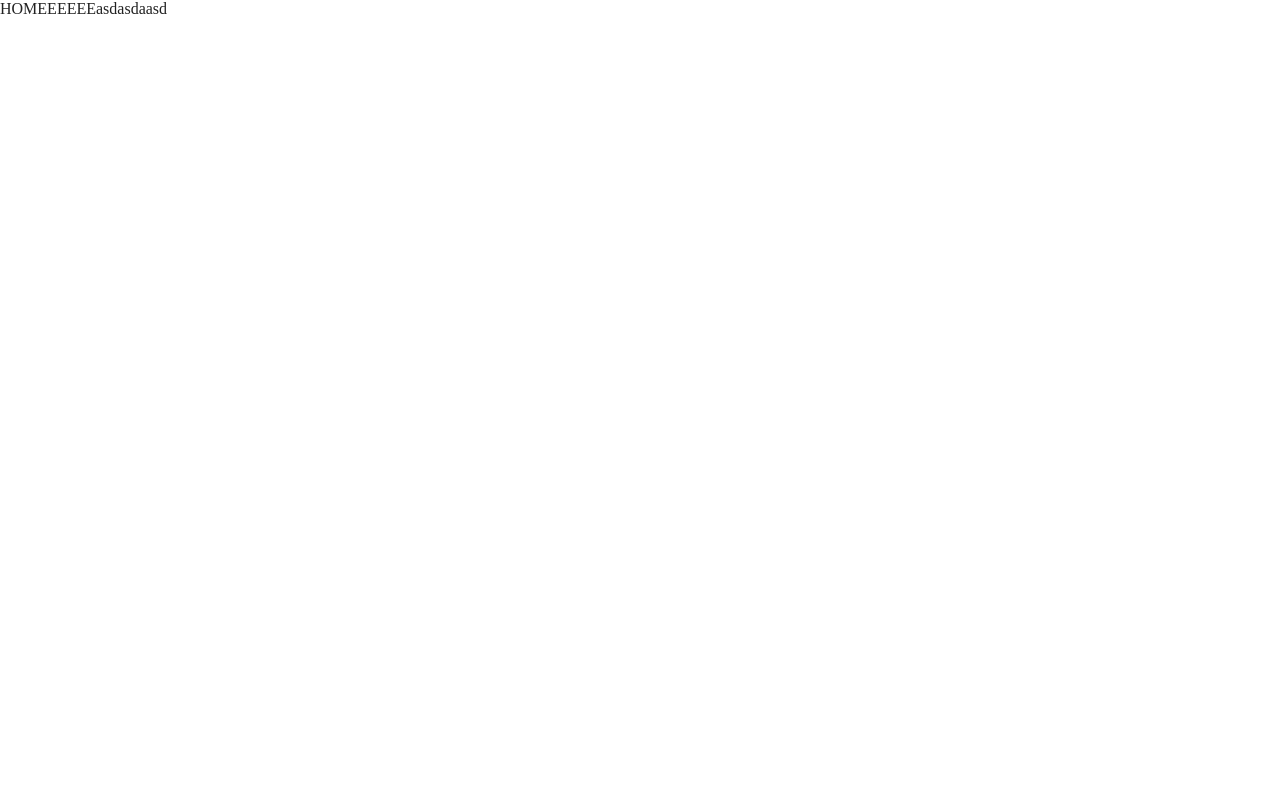
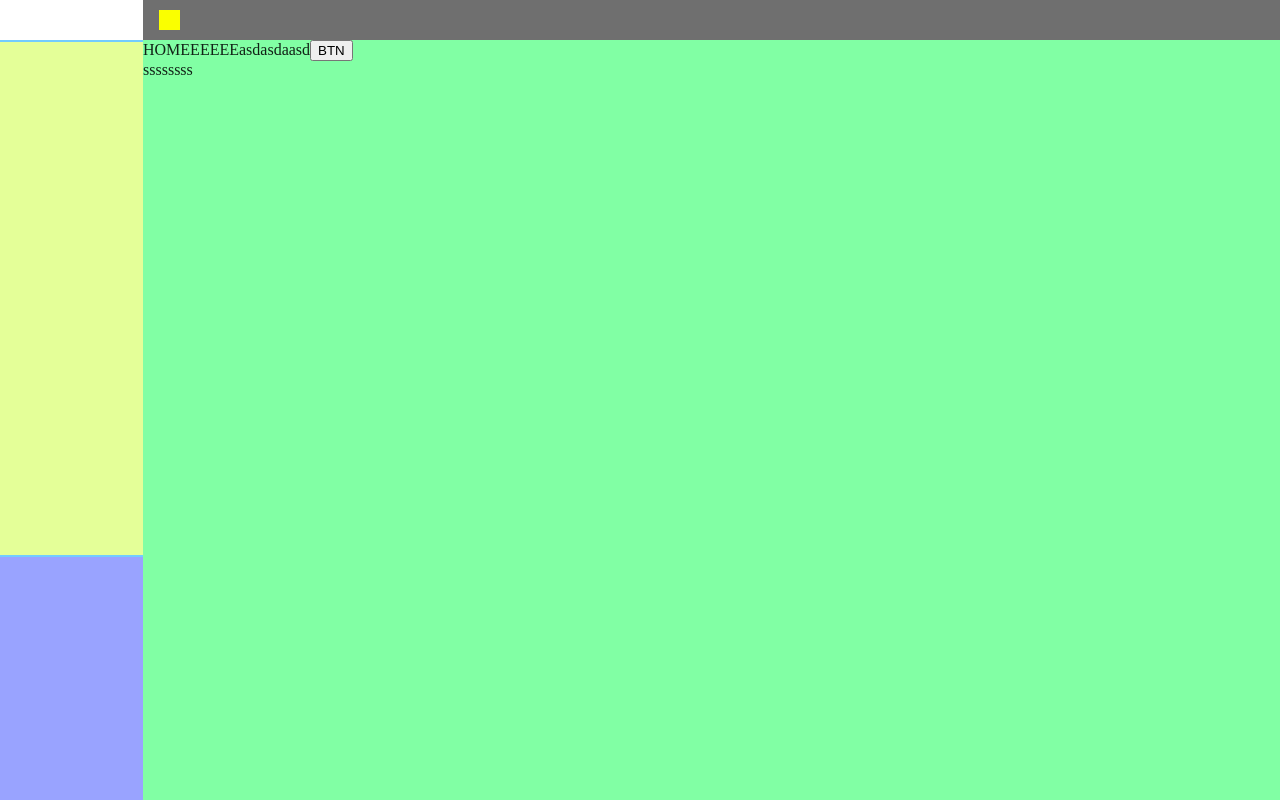
Before and after one commit to douglas9932/TescaroTechAviacaoWeb, a React (Create React App) app: page /Home in a window 1280 px wide. Built offline with nearby package versions, Linux system fonts and the light colour scheme.

Commit message:
Atualização

```diff
--- a/src/Content/css/FrmLogin.module.css
+++ b/src/Content/css/FrmLogin.module.css
@@ -176,7 +176,9 @@
     padding: 3% 2% 2%;
   }
   .ImagemFundo{
-  margin-top: -20%;
+  margin-top: -15%;
+  min-height: 150%;
+  min-width: 100%;
   }
   .bloco1{
     display: flex;
--- /dev/null
+++ b/src/Content/css/FrmMaster.module.css
@@ -0,0 +1,79 @@
+.frameDiv,
+.frameDiv1 {
+  align-self: stretch;
+  position: relative;
+  overflow: hidden;
+}
+.frameDiv {
+  background-color: #fff;
+  height: 40px;
+  flex-shrink: 0;
+}
+.frameDiv1 {
+  flex: 1;
+  background-color: #e4ff98;
+}
+.frameDiv2,
+.menuDiv {
+  align-self: stretch;
+  flex-shrink: 0;
+}
+.frameDiv2 {
+  position: relative;
+  background-color: #99a3ff;
+  height: 243px;
+  overflow: hidden;
+}
+.menuDiv {
+  background-color: #72ccff;
+  width: 143px;
+  display: flex;
+  flex-direction: column;
+  align-items: flex-start;
+  justify-content: flex-start;
+  gap: 2px;
+}
+.btnHamburguerButton {
+  cursor: pointer;
+  border: 0;
+  padding: 0;
+  background-color: #faff00;
+  position: absolute;
+  top: 10px;
+  left: 16px;
+  width: 21px;
+  height: 20px;
+}
+.corpoDiv,
+.pnlTopDiv {
+  align-self: stretch;
+  position: relative;
+}
+.pnlTopDiv {
+  background-color: #6f6f6f;
+  height: 40px;
+  flex-shrink: 0;
+  overflow: hidden;
+}
+.corpoDiv {
+  flex: 1;
+  background-color: #81ffa4;
+}
+.bodyDiv,
+.frmMasterDiv {
+  display: flex;
+  align-items: flex-start;
+  justify-content: flex-start;
+}
+.bodyDiv {
+  flex: 1;
+  align-self: stretch;
+  flex-direction: column;
+}
+.frmMasterDiv {
+  position: absolute;
+  background-color: #fff;
+  width: 100%;
+  height: 100%;
+  flex-direction: row;
+}
--- a/src/Formularios/Home.tsx
+++ b/src/Formularios/Home.tsx
@@ -1,9 +1,30 @@
 import React, { FunctionComponent } from 'react';
+import { renderIntoDocument } from 'react-dom/test-utils';
+import { Master } from './Master';
+import Teste from './Teste';
+function a ()
+{
+     var div = document.getElementById("Conteudo")
 
+      var a = Teste
 
+      var b = document.getElementById("Corpo")
+
+      if(div != null)
+      {
+        div.innerHTML = "<a></a>";
+      }
+
+}
 
 export const Home: FunctionComponent = () => {
   return (
-    <a>HOMEEEEEEasdasdaasd</a>
+    <Master>
+      <a >HOMEEEEEEasdasdaasd</a>
+      <button onClick={a}>BTN</button>
+      <div id="Conteudo">
+        <a>ssssssss</a>
+      </div>
+    </Master>
   );
 };
--- a/src/Formularios/Master.tsx
+++ b/src/Formularios/Master.tsx
@@ -1,18 +1,24 @@
+import { FunctionComponent } from "react";
+import styles from "../Content/css/FrmMaster.module.css";
 
-import React, { FunctionComponent } from 'react';
-import Sidebar from '../SideBar/Sidebar';
-
-import { BrowserRouter as Router, Route } from 'react-router-dom';
-import Switch from '@mui/material/Switch';
-
-import { Home } from './Home';
-
-
-export const Master: FunctionComponent = () => {
+export const Master: FunctionComponent = ({
+children
+}) => {
   return (
-        <Router>
-            <Sidebar />
-                <Route path="/Home" element={<Home />} />
-        </Router>
+     <div className={styles.frmMasterDiv}>
+     <div className={styles.menuDiv}>
+       <div className={styles.frameDiv} />
+       <div className={styles.frameDiv1} />
+       <div className={styles.frameDiv2} />
+     </div>
+     <div className={styles.bodyDiv}>
+       <div className={styles.pnlTopDiv}>
+         <button className={styles.btnHamburguerButton} />
+       </div>
+       <div className={styles.corpoDiv}>
+         {children}
+       </div>
+     </div>
+   </div>
   );
 };
--- /dev/null
+++ b/src/Formularios/Teste.tsx
@@ -0,0 +1,11 @@
+import { FunctionComponent } from "react";
+
+const Teste: FunctionComponent = () => {
+  return (
+     <div id="Corpo">
+         <a>Abriu Teste</a>
+    </div>
+  );
+};
+
+export default Teste;
```
Also changed, not shown: 1 other file (tests, documents, lock files or other folders).
